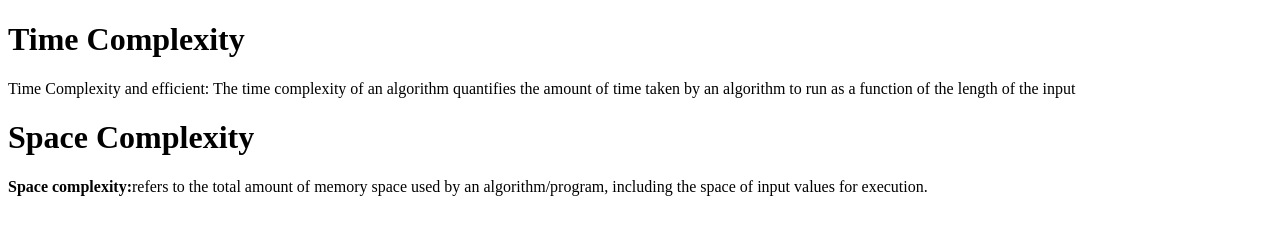
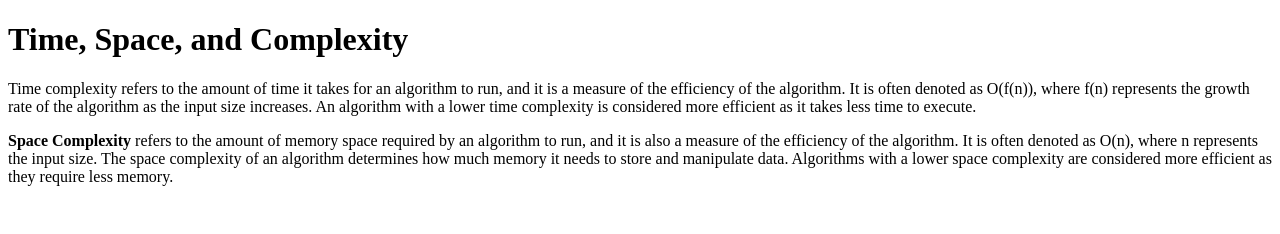
Before and after one commit to acciojob/time-and-space-complexity-khileshukey, a website: page main.html in a window 1280 px wide. Drawn offline with Linux system fonts and the light colour scheme.

Commit message:
created a submission

```diff
--- a/main.html
+++ b/main.html
@@ -1,23 +1,12 @@
-<!DOCTYPE html>
+<!DOCTYPE html> <html>
+	<head>
+		<title>Time and Space Complexity</title>
+	</head>
+	<body>
+<h1>Time, Space, and Complexity</h1>
 
-<html>
+<p>Time complexity refers to the amount of time it takes for an algorithm to run, and it is a measure of the efficiency of the algorithm. It is often denoted as O(f(n)), where f(n) represents the growth rate of the algorithm as the input size increases. An algorithm with a lower time complexity is considered more efficient as it takes less time to execute.</p>
 
-<head>
-	<link rel="stylesheet" href="styles.css">
-</head>
-
-<body>
-	<!-- the entire body must be written by student -->
-
-<h1>Time Complexity</h1>
-<p>Time Complexity and efficient: The time complexity of an algorithm quantifies the amount of time taken by an algorithm to run as a function of the length of the input</p>
-
-<h1>Space Complexity</h1>
-<p> <b>Space complexity:</b>refers to the total amount of memory space used by an algorithm/program, including the space of input values for execution. </p>
-
-    <script type="text/javascript" src="./script.js">
-</script>
-
-</body>
-
+<p><b>Space Complexity</b> refers to the amount of memory space required by an algorithm to run, and it is also a measure of the efficiency of the algorithm. It is often denoted as O(n), where n represents the input size. The space complexity of an algorithm determines how much memory it needs to store and manipulate data. Algorithms with a lower space complexity are considered more efficient as they require less memory.</p>
+	</body>
 </html>
```
